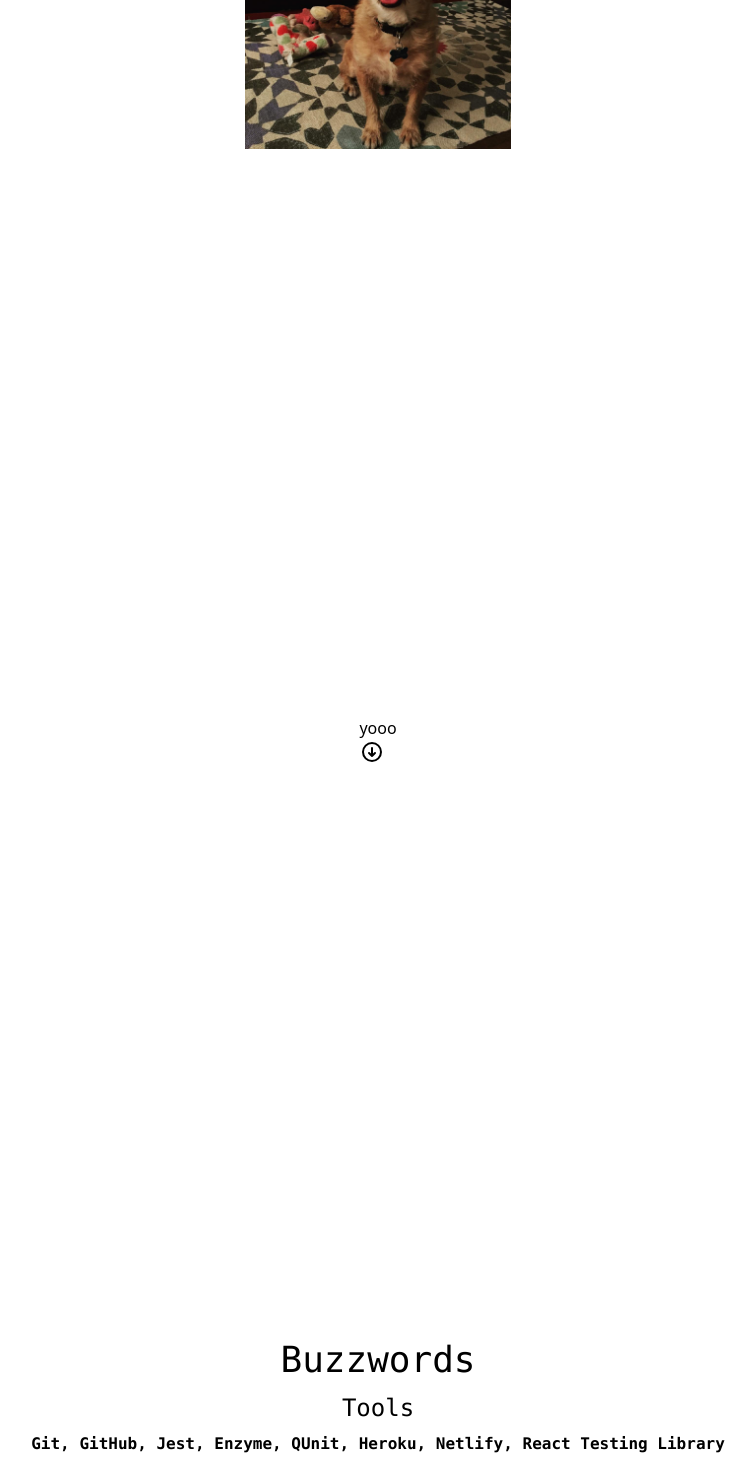
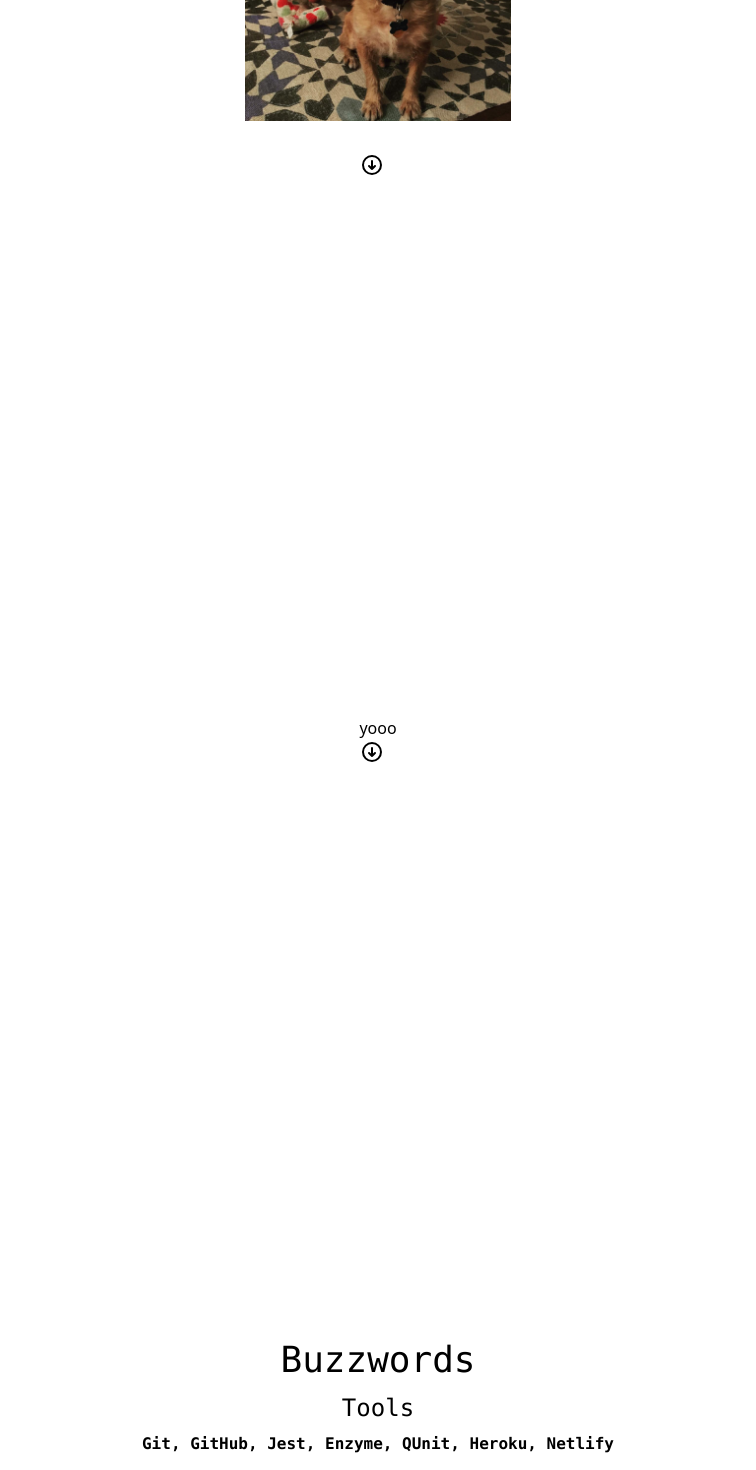
Before and after one commit to dbennin125/site-tailwind, a React (Create React App) app: page / in a window 1280 px wide. Shown: the part 1340-2810 px from the top of the page, without its empty margins (262-1018 px from the left). Built offline with nearby package versions, Linux system fonts and the light colour scheme.

Commit message:
readjust

```diff
--- a/src/componets/About.jsx
+++ b/src/componets/About.jsx
@@ -1,4 +1,5 @@
 import React from "react";
+import { Link } from "react-scroll";
 
 export const About = () => {
   return (
@@ -13,6 +14,30 @@ export const About = () => {
         make appearances on Zoom calls.
       </p>
       <img className="h-1/3" src="/festiveGus.jpg" alt="Gus the dog" />
+      <Link
+        className="pt-8"
+        activeClass="active"
+        spy={true}
+        smooth={true}
+        offset={-65}
+        duration={750}
+        to="tech"
+      >
+        <svg
+          className="w-6 h-6 mr-3"
+          fill="none"
+          stroke="currentColor"
+          viewBox="0 0 24 24"
+          xmlns="http://www.w3.org/2000/svg"
+        >
+          <path
+            strokeLinecap="round"
+            strokeLinejoin="round"
+            strokeWidth={2}
+            d="M15 13l-3 3m0 0l-3-3m3 3V8m0 13a9 9 0 110-18 9 9 0 010 18z"
+          />
+        </svg>
+      </Link>
     </div>
   );
 };
--- a/src/componets/Contact.jsx
+++ b/src/componets/Contact.jsx
@@ -37,7 +37,7 @@ export const Contact = () => {
               d="M15 11a3 3 0 11-6 0 3 3 0 016 0z"
             />
           </svg>
-          <h1 className="contact-font text-left">portland, or, usa</h1>
+          <h1 className="contact-font text-left">portland or, usa</h1>
         </li>
         <li className="contact-card lg:mr-12">
           <svg
--- a/src/componets/Dropdown.jsx
+++ b/src/componets/Dropdown.jsx
@@ -55,7 +55,7 @@ export const Dropdown = ({ isOpen, toggle }) => {
         activeClass="active"
         spy={true}
         smooth={true}
-        offset={-230}
+        offset={-280}
         duration={500}
         onClick={toggle}
         className="p-4 cursor-pointer"
--- a/src/componets/Footer.jsx
+++ b/src/componets/Footer.jsx
@@ -3,7 +3,7 @@ import React from "react";
 export const Footer = () => {
   return (
     <div id="footer">
-      <h2>Nope</h2>
+      <h2>Footer</h2>
     </div>
   );
 };
--- a/src/componets/Tech.jsx
+++ b/src/componets/Tech.jsx
@@ -9,8 +9,7 @@ export const Tech = () => {
           Buzzwords
           <p className="text-2xl mt-3 mb-2">Tools</p>
           <p className="tech-font">
-            Git, GitHub, Jest, Enzyme, QUnit, Heroku, Netlify, React Testing
-            Library
+            Git, GitHub, Jest, Enzyme, QUnit, Heroku, Netlify
           </p>
           <p className="text-2xl mt-3 mb-2">Languages</p>
           <p className="tech-font">JavaScript, Python, TypeScript, HTML/CSS</p>
```
Also changed, not shown: 2 other files (tests, documents, lock files or other folders).
